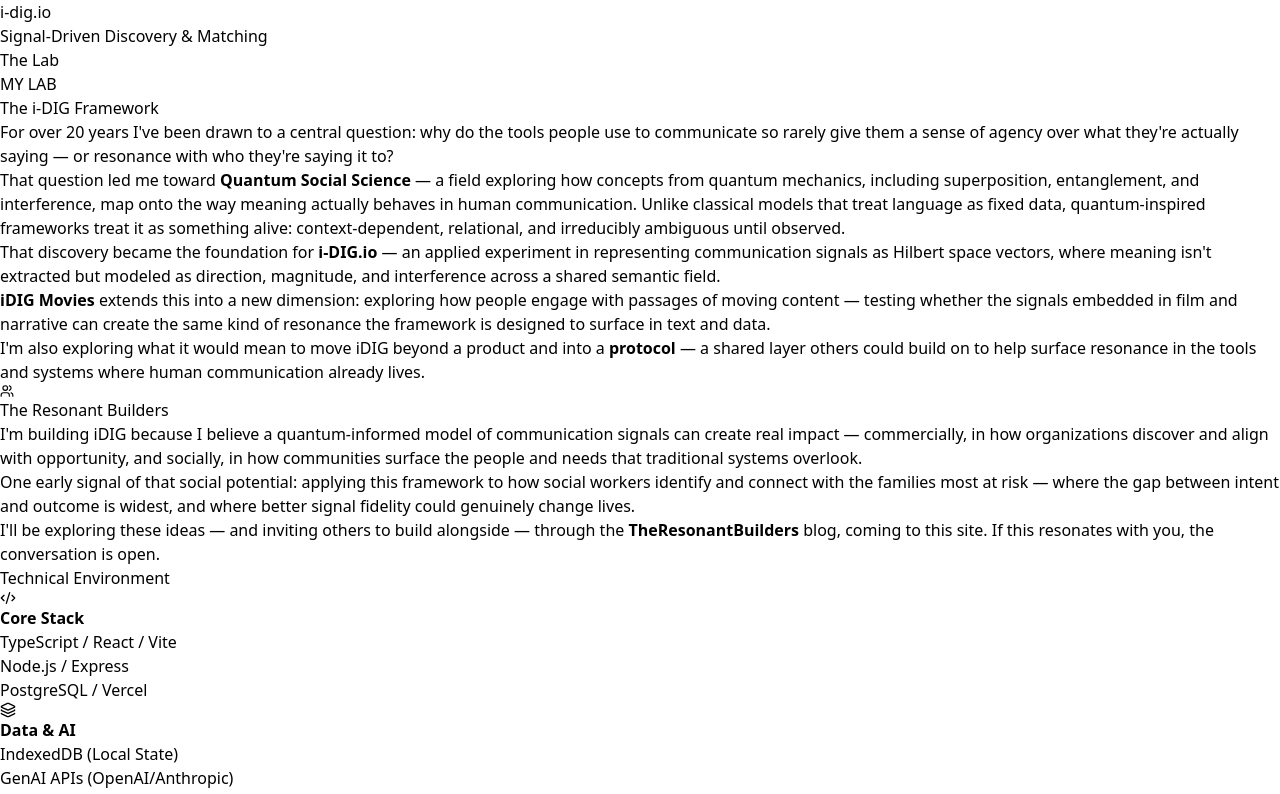
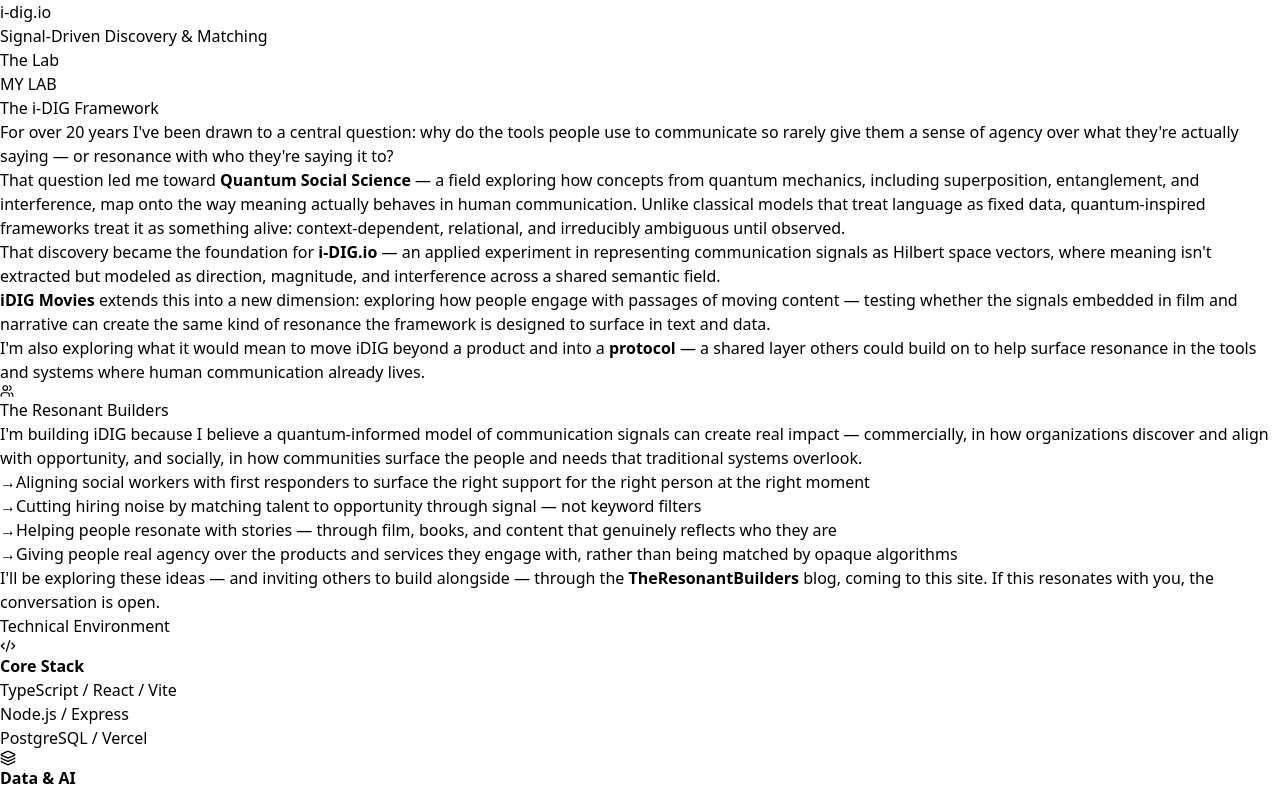
Before and after one commit to theresonantbuilder/idig_website, a React (Vite) app: page / in a window 1280 px wide. Shown: the top 794 px of the page. Built offline with nearby package versions, Linux system fonts and the light colour scheme.

Commit message:
updated Reonant Builders statement on home page

```diff
--- a/src/pages/HomeSignalDriven.tsx
+++ b/src/pages/HomeSignalDriven.tsx
@@ -71,7 +71,12 @@
                     <h3 className="text-amber-400 text-xs font-bold uppercase tracking-widest">The Resonant Builders</h3>
                   </div>
                   <p className="text-sm leading-relaxed text-slate-400 mb-3">I'm building iDIG because I believe a quantum-informed model of communication signals can create real impact — commercially, in how organizations discover and align with opportunity, and socially, in how communities surface the people and needs that traditional systems overlook.</p>
-                  <p className="text-sm leading-relaxed text-slate-400 mb-3">One early signal of that social potential: applying this framework to how social workers identify and connect with the families most at risk — where the gap between intent and outcome is widest, and where better signal fidelity could genuinely change lives.</p>
+                  <ul className="text-sm text-slate-400 space-y-2 mb-3 ml-1">
+                    <li className="flex items-start"><span className="text-amber-500 mr-2 mt-0.5 shrink-0">→</span><span>Aligning social workers with first responders to surface the right support for the right person at the right moment</span></li>
+                    <li className="flex items-start"><span className="text-amber-500 mr-2 mt-0.5 shrink-0">→</span><span>Cutting hiring noise by matching talent to opportunity through signal — not keyword filters</span></li>
+                    <li className="flex items-start"><span className="text-amber-500 mr-2 mt-0.5 shrink-0">→</span><span>Helping people resonate with stories — through film, books, and content that genuinely reflects who they are</span></li>
+                    <li className="flex items-start"><span className="text-amber-500 mr-2 mt-0.5 shrink-0">→</span><span>Giving people real agency over the products and services they engage with, rather than being matched by opaque algorithms</span></li>
+                  </ul>
                   <p className="text-sm leading-relaxed text-slate-500">I'll be exploring these ideas — and inviting others to build alongside — through the <strong className="text-slate-400">TheResonantBuilders</strong> blog, coming to this site. If this resonates with you, the conversation is open.</p>
                 </div>
 
```
